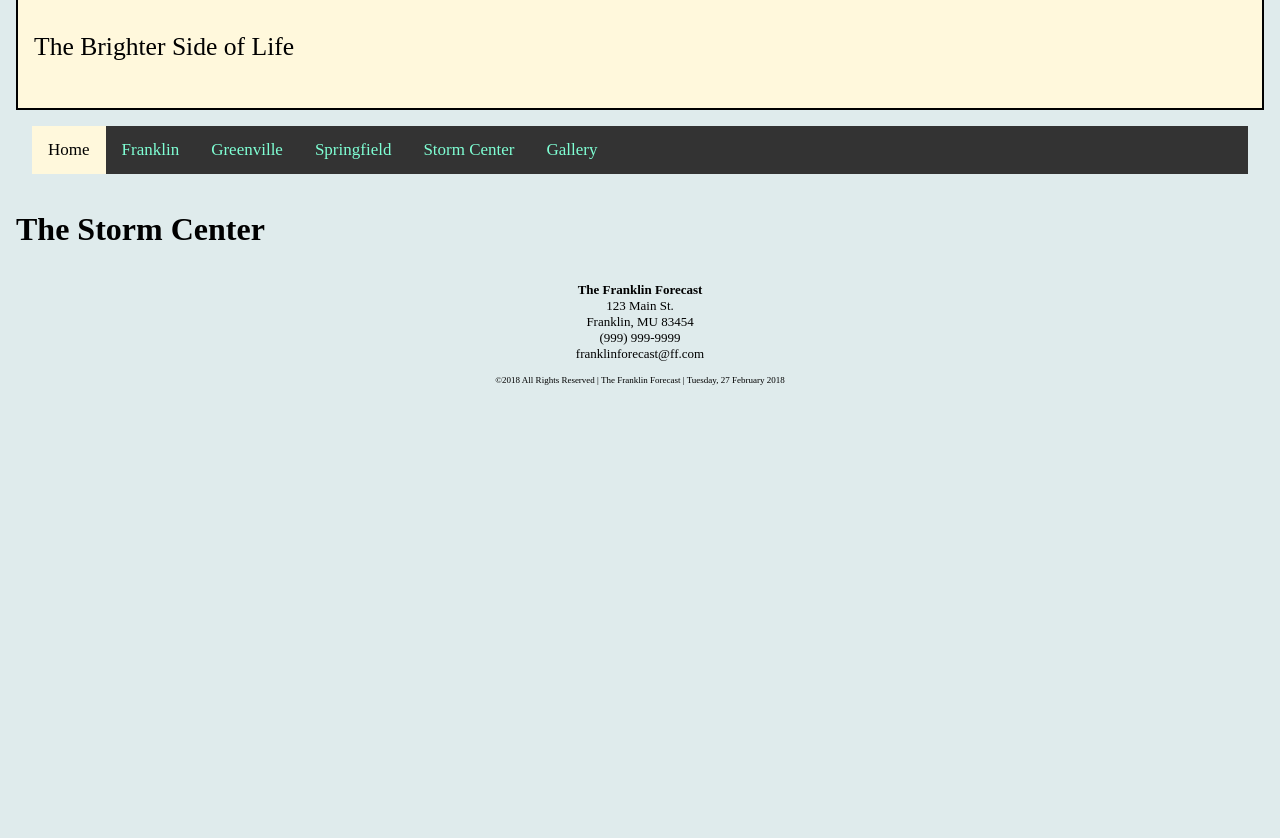
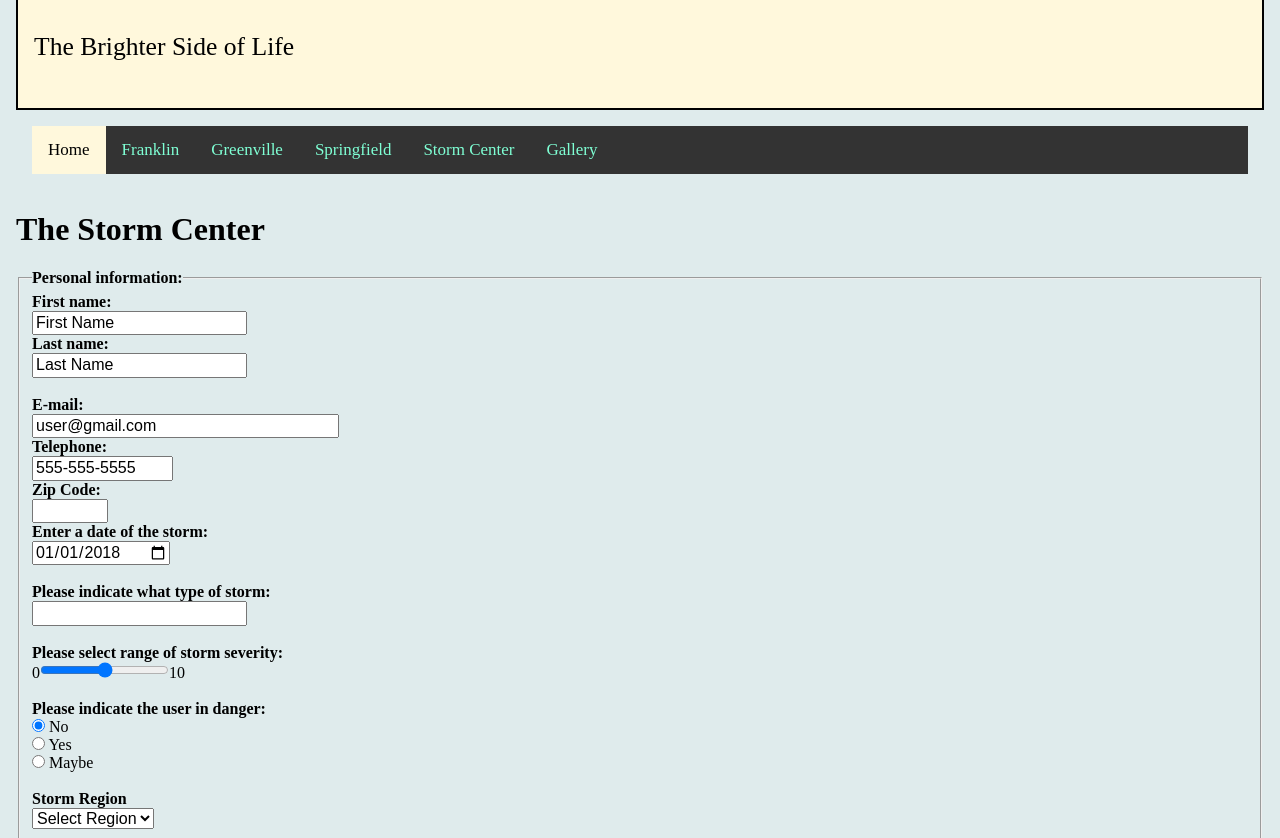
Before and after one commit to checketts100/checketts100.github.io, a plain HTML site: page assignments/Lesson 8/stormcenter-8.html in a window 1280 px wide. Shown: the part 114-952 px from the top of the page. Before the commit the page ends 800 px from the top, so only its background shows below. Drawn offline with Linux system fonts and the light colour scheme.

Commit message:
storm center page

```diff
--- a/assignments/Lesson 8/stormcenter-8.html
+++ b/assignments/Lesson 8/stormcenter-8.html
@@ -51,6 +51,63 @@
  <main class="clearfix">
 	<h1> The Storm Center</h1>
 
+	<form action="/action_page.php" target="_blank" method="post">
+		<fieldset>
+			<legend><strong>Personal information:</strong></legend>
+				<b>First name:</b><br>
+					<input type="text" name="firstname" value="First Name" min="5"><br>
+				<b>Last name:</b><br>
+					<input type="text" name="lastname" value="Last Name" min="5"><br><br>
+
+				 <b>E-mail:</b><br>
+					<input type="email" name="email" value="user@gmail.com" size="30"><br>
+
+				 <b>Telephone:</b><br>
+					<input type="tel" name="tel" value="555-555-5555" size="12" min="12">	<br>
+
+				<b>Zip Code:</b> <br>
+					<input type="text" name="zipcope" min="5" size="5"><br>
+
+				<b>Enter a date of the storm:</b><br>
+					<input type="date" name="date" min="2017-01-01" value="2018-01-01"><br>	<br>
+
+
+				<b>Please indicate what type of storm:</b>	<br>
+				 <input list="storms">
+					<datalist id="storms">
+					<option value="Flash Flood">
+					<option value="Hail">
+					<option value="Hurricane">
+					<option value="Thunderstorm">
+					<option value="Tornado">
+				</datalist>  <br><br>
+
+				<b>Please select range of storm severity:</b><br>
+					0<input type="range" name="severity" min="0" max="10">10	<br><br>
+
+
+				<b>Please indicate the user in danger:</b> <br>
+					<input type="radio" name="dangerlevel" value="no" checked> No<br>
+					<input type="radio" name="dangerlevel" value="yes"> Yes<br>
+					<input type="radio" name="dangerlevel" value="maybe"> Maybe<br><br>
+
+				<b>Storm Region</b><br>
+					<select name="region">
+						<option value="selectregion" disable>Select Region</option>
+						<option value="franklin">Franklin</option>
+						<option value="greenville">Greenville</option>
+						<option value="springfield">Springfield</option>
+					</select><br><br>
+
+				<textarea name="message" style="width:800px; height:100px">
+					Please enter in any additional comments.....
+				</textarea><br><br>
+
+			<input type="submit" value="Submit"> <br>
+			<input type="reset">
+		</fieldset>
+	</form>
+
 </main>
 
 
```
Also changed, not shown: index.html (+3 -3 lines).
